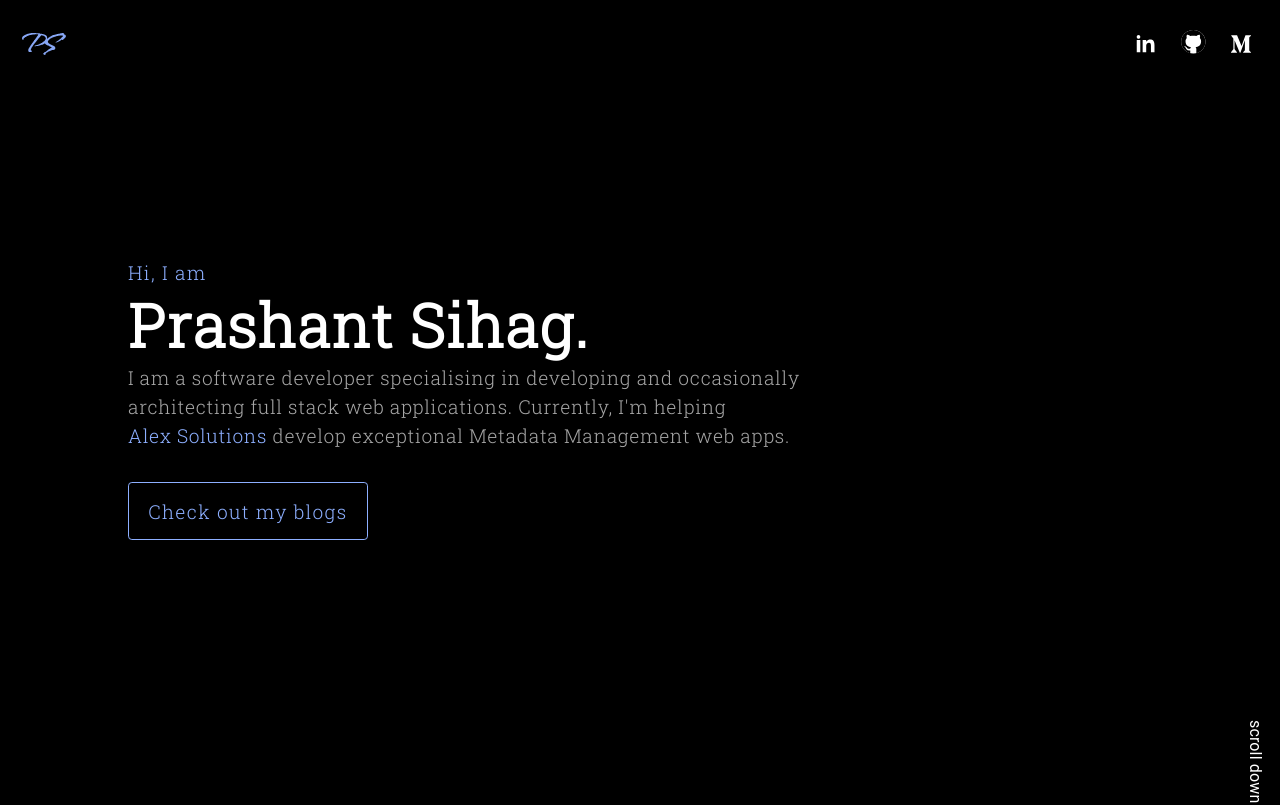
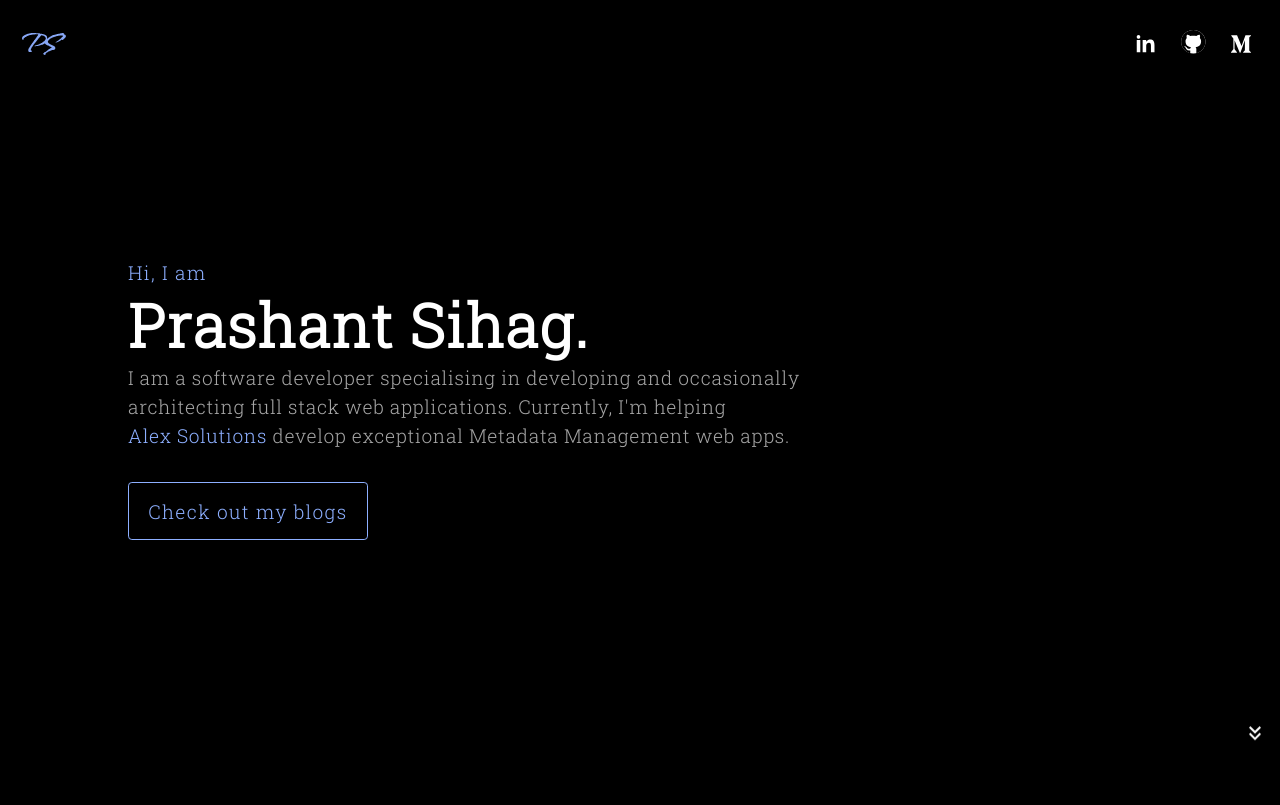
Before and after one commit to prashantsihag03/portfolio, a React app: page / in a window 1280 px wide. Shown: the top 805 px of the page. Built offline with nearby package versions, Linux system fonts and the light colour scheme.

Commit message:
removed scroller text

```diff
--- a/src/components/App/App.tsx
+++ b/src/components/App/App.tsx
@@ -107,7 +107,6 @@ const App: React.FC = () => {
         </SocialIcons>
       </WebOnly>
       <Box component="div" sx={BoxStyles}>
-        <StyledTypograghy>scroll down</StyledTypograghy>
         <Scroller fontSize={"medium"}/>
       </Box>
       <Main component="main">
```
